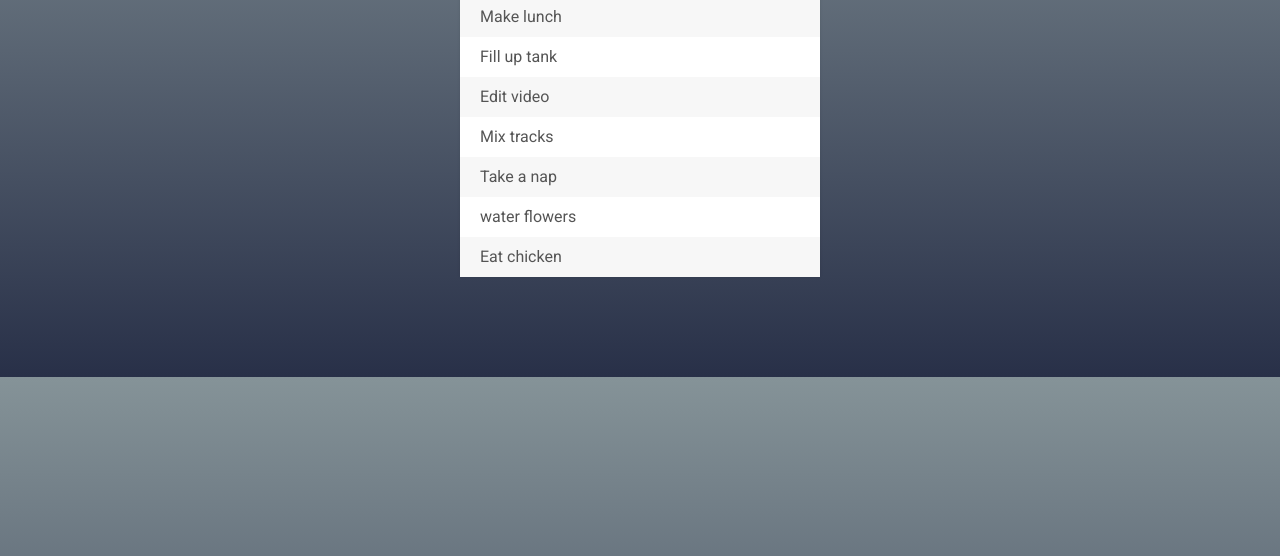
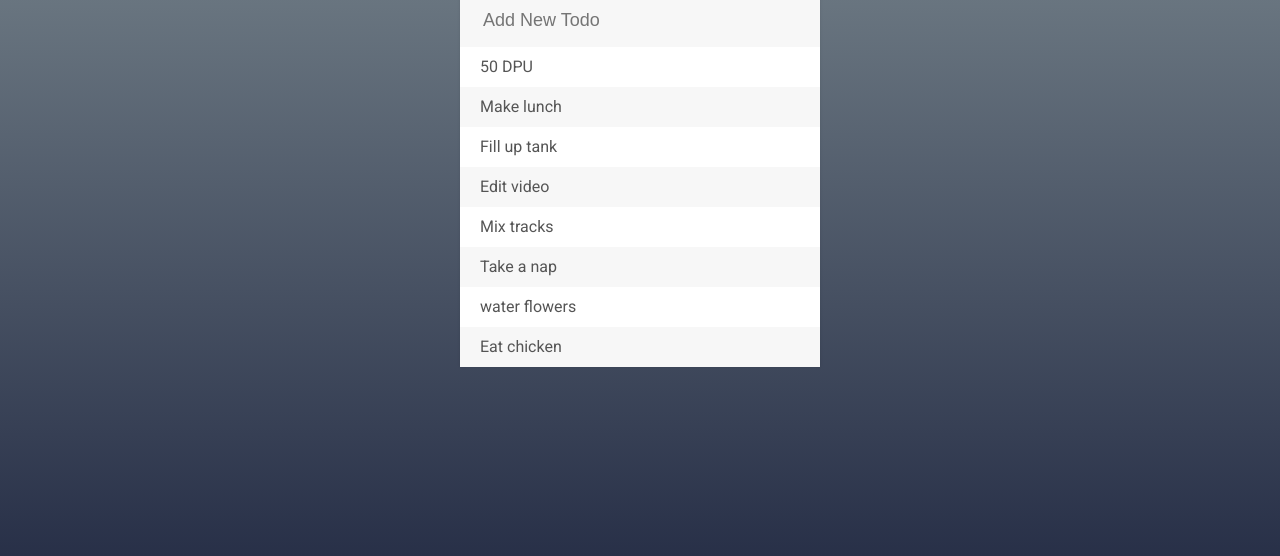
Before and after one commit to kumbu132/todos, a plain HTML site: page index.html in a window 1280 px wide. Shown: the part 244-800 px from the top of the page. Drawn offline with Linux system fonts and the light colour scheme.

Commit message:
updated css

```diff
--- a/assets/css/todos.css
+++ b/assets/css/todos.css
@@ -1,8 +1,10 @@
+*{
+    margin: 0;
+    padding: 0;
+}
 body{
     font-family: 'Roboto', sans-serif;
-    background: #283048;  /* fallback for old browsers */
-    background: -webkit-linear-gradient(to bottom, #859398, #283048);  /* Chrome 10-25, Safari 5.1-6 */
-    background: linear-gradient(to bottom, #859398, #283048); /* W3C, IE 10+/ Edge, Firefox 16+, Chrome 26+, Opera 12+, Safari 7+ */
+
 }
 
 h1{
@@ -36,6 +38,17 @@ input{
     box-sizing: border-box;
     color: #2980B9;
     border: 3px solid rgba(0,0,0, 0);
+}
+
+.test{
+    display: flex;
+    flex-direction: column;
+    align-items: center;
+    justify-content: center;
+    background: #283048;  /* fallback for old browsers */
+    background: -webkit-linear-gradient(to bottom, #859398, #283048);  /* Chrome 10-25, Safari 5.1-6 */
+    background: linear-gradient(to bottom, #859398, #283048); /* W3C, IE 10+/ Edge, Firefox 16+, Chrome 26+, Opera 12+, Safari 7+ */
+    height: 100vh;
 }
 
 .completedTask{
@@ -83,7 +96,6 @@ li:hover .del-edit{
 
 #container{
     width: 360px;
-    margin: 100px auto;
     box-shadow: 0 0 3px rgba(0,0,0, 0.1);
     background: #F7F7F7;
 }
--- a/index.html
+++ b/index.html
@@ -9,7 +9,8 @@
         <script type="text/javascript" src="assets/js/lib/jquery.js"></script>
     </head>
     <body>
-        <div id="container">
+        <div class="test">
+            <div id="container">
             <h1>To-Do List <i id="top" class="fas fa-edit"></i> </h1>
             <input type="text" placeholder="Add New Todo">
 
@@ -25,6 +26,7 @@
             </ul>
 
         </div>
+        </div>
         <script type="text/javascript" src="assets/js/todos.js"></script>
         <script src="assets/js/lib/all.min.js"></script>
     </body>
```
